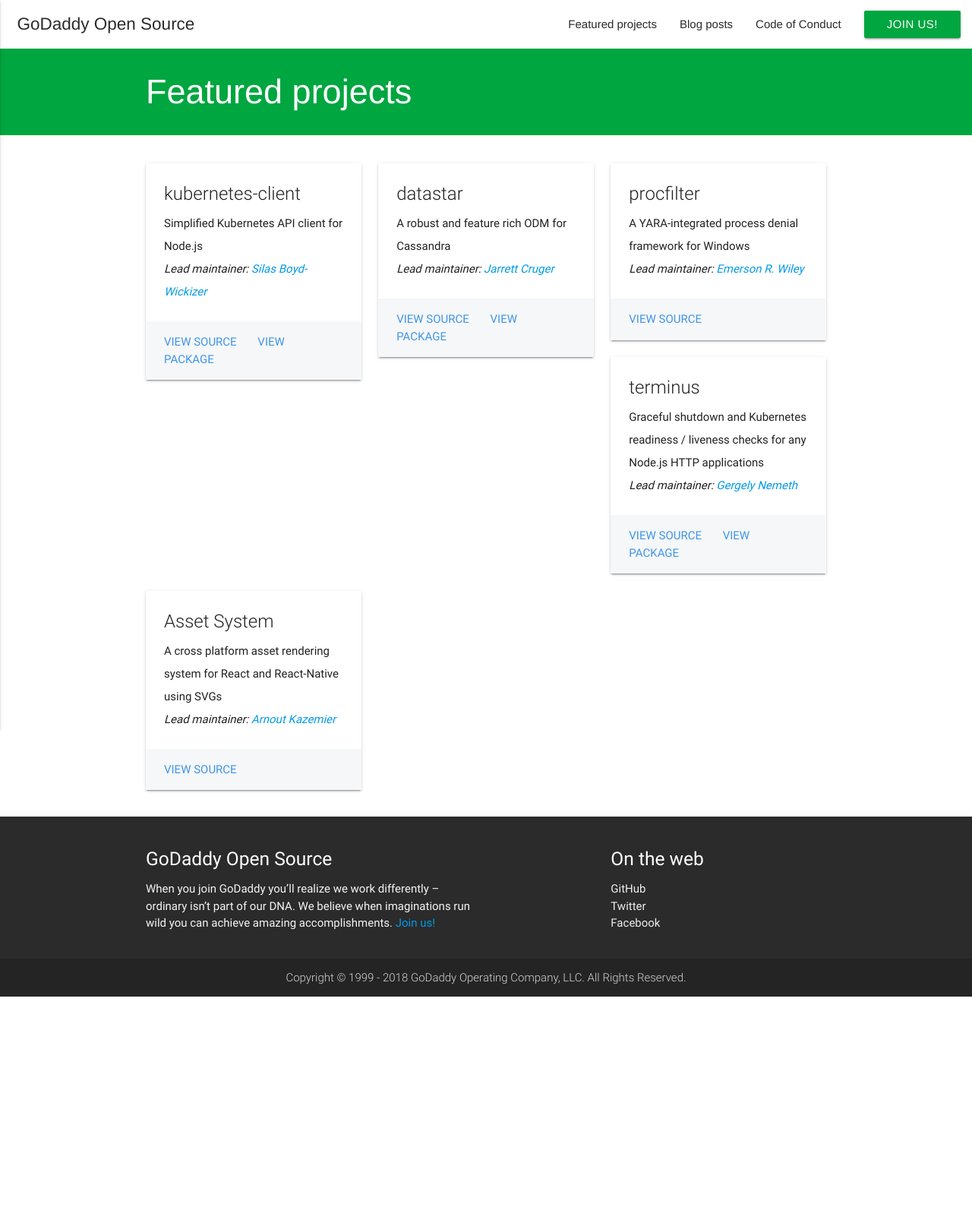
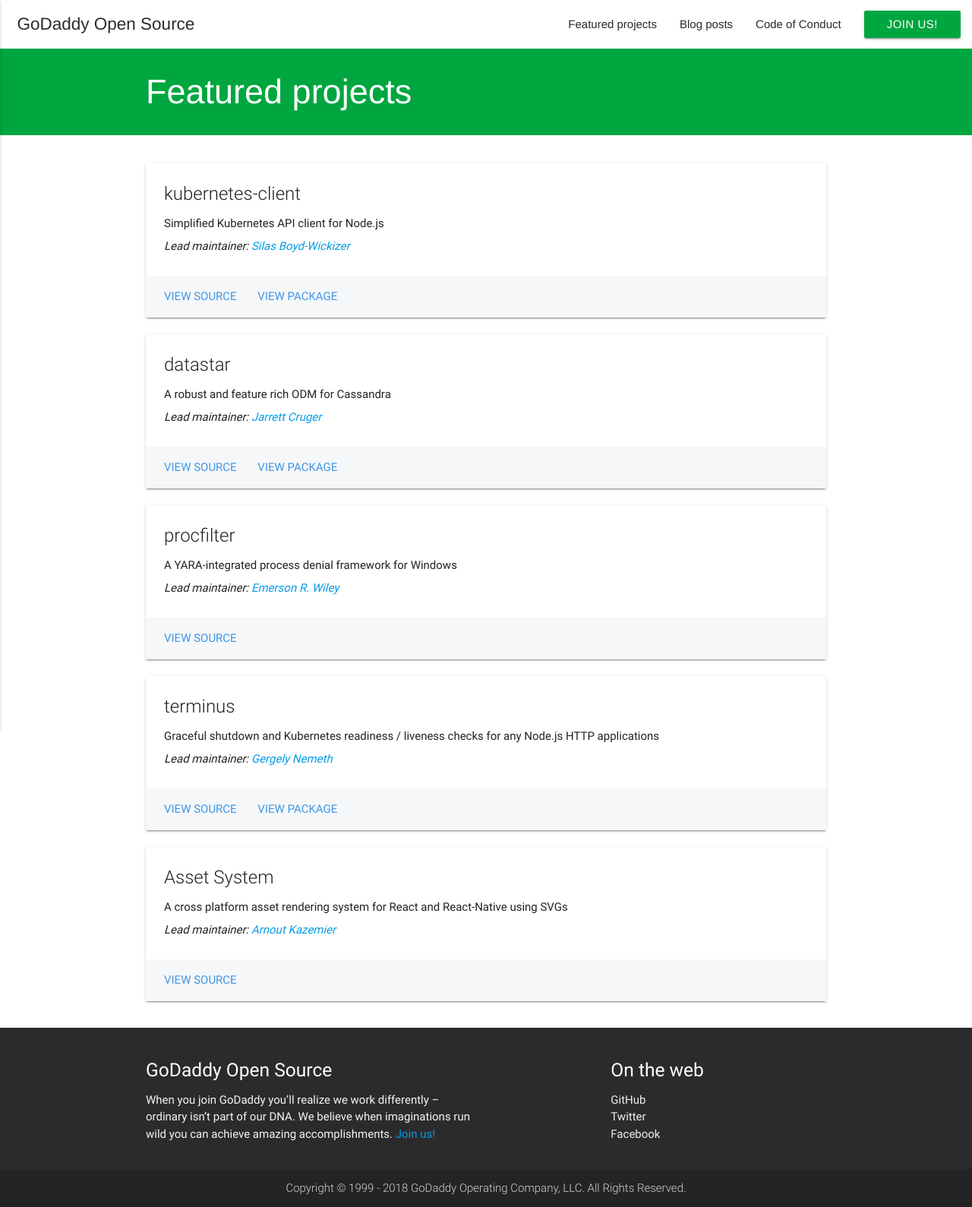
Before and after one commit to godaddy/godaddy.github.io, a Jekyll site: the page built from featured-projects.html, in a window 1280 px wide. Shown: the whole page at 76% size. Built offline with Jekyll 4.4.1, drawn with Linux system fonts in a browser that asks for light colours; some web fonts are replaced; comment, search, counter and statistics services are not loaded; before the commit the page ends 1312 px from its top, so only the background shows below that.

Commit message:
revert(styles): responsive featured projects and blog posts (#21)

```diff
--- a/blog-posts.html
+++ b/blog-posts.html
@@ -7,7 +7,7 @@
 <div class="blog-posts">
   <div class="row">
   {% for post in site.posts %}
-    <div class="col s12 m6 l4">
+    <div class="col s12 m6">
       <div class="card medium">
         <div class="card-image waves-effect waves-block waves-light">
           <img class="activator" src="{{ post.cover }}">
--- a/featured-projects.html
+++ b/featured-projects.html
@@ -6,7 +6,7 @@
 
 <div class="row">
   {% for project in site.data.projects %}
-  <div class="col col s12 m6 l4">
+  <div class="col s12">
     {% include component/project-card.html project=project %}
   </div>
   {% endfor %}
```
